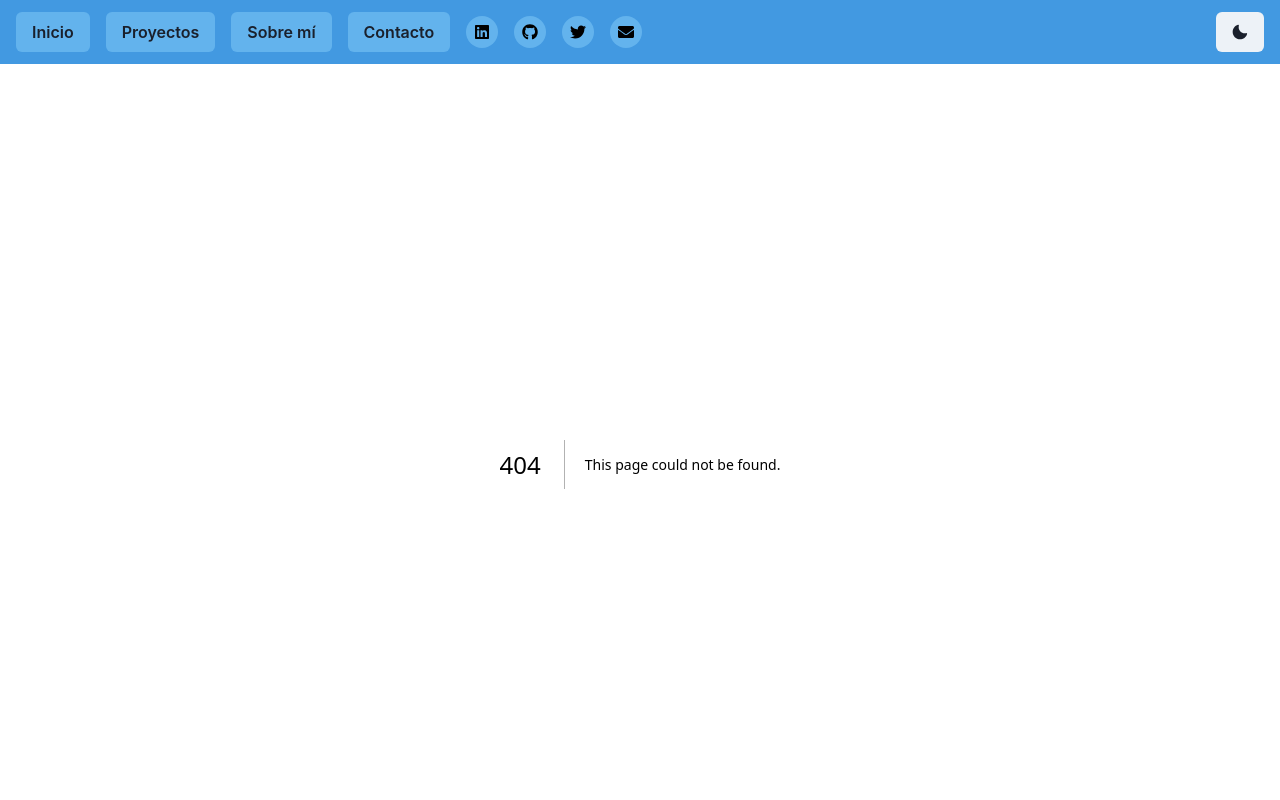
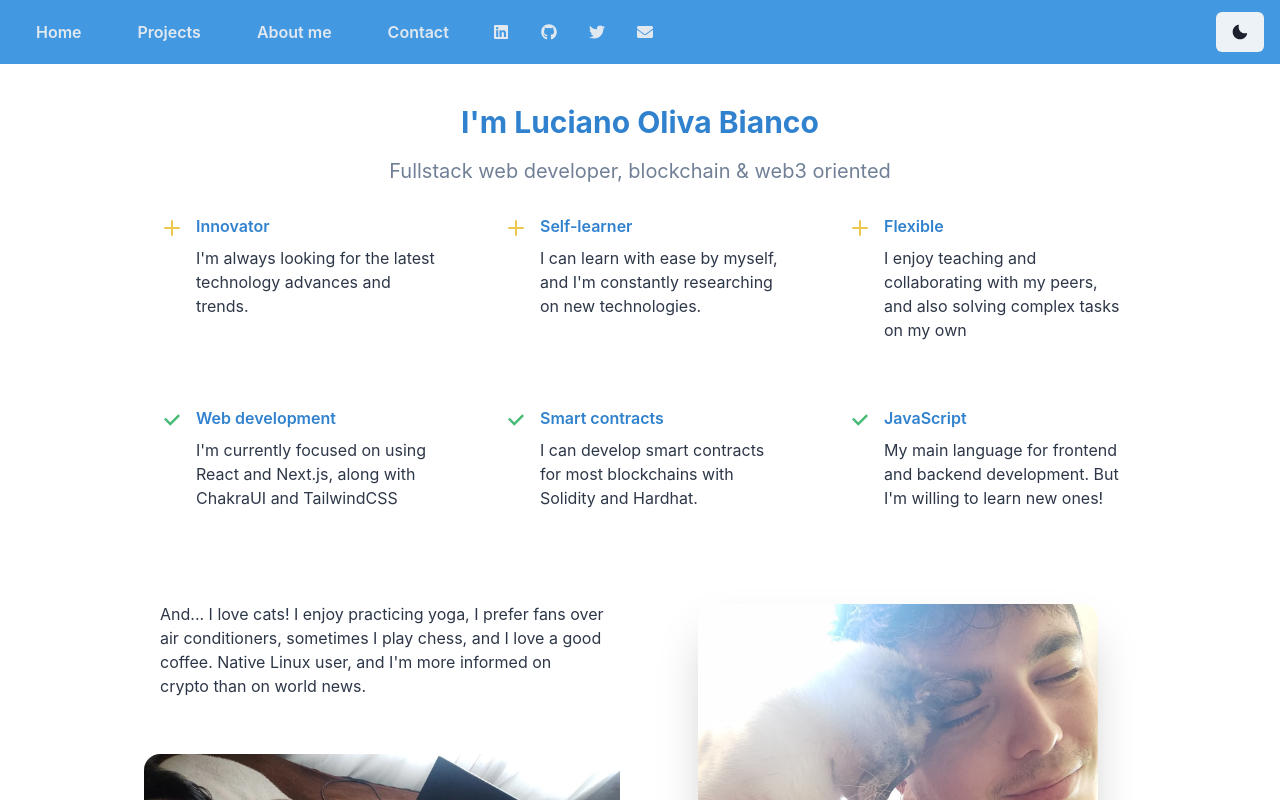
Before and after one commit to luloxi/portfolio-lulox, a Next.js app: page /about in a window 1280 px wide. Before the commit this address had no page. Shown: the top 800 px of the page. Built offline with nearby package versions, Linux system fonts and the light colour scheme.

Commit message:
Translated to english and styled it up a bit

```diff
--- a/pages/sobre-mi.tsx
+++ b/pages/about.tsx
@@ -13,8 +13,11 @@ export default function Home() {
   return (
     <>
       <Head>
-        <title>Sobre mí | Lulox Portfolio</title>
-        <meta name="description" content="Full-stack Web3 developer" />
+        <title>About me | Lulox Portfolio</title>
+        <meta
+          name="description"
+          content="About me, Luciano Oliva Bianco, Full-stack Web3 developer"
+        />
         <link rel="icon" href="/favicon.ico" />
       </Head>
 
@@ -26,12 +29,15 @@ export default function Home() {
         textAlign={"center"}
         mt={6}
       >
-        <Heading fontSize={"3xl"} mt={4}>
-          Soy Luciano Oliva Bianco
+        <Heading
+          color={useColorModeValue("blue.500", "blue.300")}
+          fontSize={"3xl"}
+          mt={4}
+        >
+          I'm Luciano Oliva Bianco
         </Heading>
         <Text color={useColorModeValue("gray.500", "gray.300")} fontSize={"xl"}>
-          Desarrollador web de aplicaciones decentralizadas y contratos
-          inteligentes.
+          Fullstack web developer, blockchain & web3 oriented
         </Text>
       </Stack>
       <AboutContent />
--- a/pages/contacto.tsx
+++ b/pages/contact.tsx
@@ -5,8 +5,8 @@ export default function Contact() {
   return (
     <>
       <Head>
-        <title>Contacto | Lulox Portfolio</title>
-        <meta name="description" content="Full-stack Web3 developer" />
+        <title>Contact | Lulox Portfolio</title>
+        <meta name="description" content="Contact form & other info" />
         <link rel="icon" href="/favicon.ico" />
       </Head>
 
--- a/pages/index.tsx
+++ b/pages/index.tsx
@@ -8,7 +8,10 @@ export default function Home() {
     <>
       <Head>
         <title>Lulox Portfolio</title>
-        <meta name="description" content="Full-stack Web3 developer" />
+        <meta
+          name="description"
+          content="Hi, I'm Luciano, and this is my personal site. I'm a Full-stack Web3 developer"
+        />
         <link rel="icon" href="/favicon.ico" />
       </Head>
 
--- a/src/components/AboutCats.tsx
+++ b/src/components/AboutCats.tsx
@@ -8,7 +8,9 @@ import {
   useColorModeValue,
 } from "@chakra-ui/react";
 
-export default function Hero() {
+export default function AboutCats() {
+  const bgColor = useColorModeValue("gray.300", "gray.700");
+
   return (
     <Container maxW={"container.lg"}>
       <Stack
@@ -19,11 +21,17 @@ export default function Hero() {
         direction={{ base: "column", md: "row" }}
       >
         <Stack flex={1} spacing={{ base: 5, md: 10 }}>
-          <Text color={useColorModeValue("gray.700", "gray.300")}>
-            Curiosidades sobre mi... ¡me encantan los gatos! Disfruto de hacer
-            yoga, prefiero los ventiladores a los aires acondicionados, a veces
-            juego al ajedrez, y me encanta el café de especialidad. Uso Linux de
-            forma nativa, y sé más de cripto que de actualidad.
+          <Text
+            color={useColorModeValue("gray.700", "gray.300")}
+            _hover={{ bg: bgColor }}
+            transition={"background 0.9s ease"}
+            p={4}
+            borderRadius={24}
+          >
+            And... I love cats! I enjoy practicing yoga, I prefer fans over air
+            conditioners, sometimes I play chess, and I love a good coffee.
+            Native Linux user, and I'm more informed on crypto than on world
+            news.
           </Text>
           <Image
             alt={"Hero Image"}
--- a/src/components/AboutContent.tsx
+++ b/src/components/AboutContent.tsx
@@ -8,38 +8,50 @@ import {
   VStack,
   useColorModeValue,
 } from "@chakra-ui/react";
-import { CheckIcon } from "@chakra-ui/icons";
+import { CheckIcon, AddIcon } from "@chakra-ui/icons";
 
 const features = [
   {
     id: 1,
-    title: "Innovador",
-    text: "Siempre busco ser parte de la vanguardia tecnológica, y encuentro eso en la tecnología blockchain.",
+    title: "Innovator",
+    text: "I'm always looking for the latest technology advances and trends.",
+    icon: AddIcon,
+    iconColor: "yellow.400",
   },
   {
     id: 2,
-    title: "Auto-didacta",
-    text: "Tengo facilidad para aprender por mis medios, y constantemente estoy investigando nuevas tecnologías.",
+    title: "Self-learner",
+    text: "I can learn with ease by myself, and I'm constantly researching on new technologies.",
+    icon: AddIcon,
+    iconColor: "yellow.400",
   },
   {
     id: 3,
     title: "Flexible",
-    text: "Disfruto de enseñar y colaborar con mis colegas, y tambien de resolver tareas complejas a solas.",
+    text: "I enjoy teaching and collaborating with my peers, and also solving complex tasks on my own",
+    icon: AddIcon,
+    iconColor: "yellow.400",
   },
   {
     id: 4,
-    title: "Desarrollo web",
-    text: "Utilizo React y Next.js, junto a las últimas herramientas del mercado como TailwindCSS y ChakraUI.",
+    title: "Web development",
+    text: "I'm currently focused on using React and Next.js, along with ChakraUI and TailwindCSS",
+    icon: CheckIcon,
+    iconColor: "green.400",
   },
   {
     id: 5,
     title: "Smart contracts",
-    text: "Con Solidity y Hardhat puedo desarrollar contratos inteligentes para la mayoría de las blockchains.",
+    text: "I can develop smart contracts for most blockchains with Solidity and Hardhat.",
+    icon: CheckIcon,
+    iconColor: "green.400",
   },
   {
     id: 6,
     title: "JavaScript",
-    text: "Mi lenguaje principal, tanto para frontend como para backend, aunque estoy abierto a utilizar otros lenguajes.",
+    text: "My main language for frontend and backend development. But I'm willing to learn new ones!",
+    icon: CheckIcon,
+    iconColor: "green.400",
   },
 ];
 
@@ -60,12 +72,18 @@ export default function AboutContent() {
               borderRadius={24}
               p={3}
               _hover={{ bg: bgColor }}
+              transition={"background 0.9s ease"}
             >
-              <Box color={"green.400"} px={2}>
-                <Icon as={CheckIcon} />
+              <Box color={feature.iconColor} px={2}>
+                <Icon as={feature.icon} />
               </Box>
               <VStack align={"start"}>
-                <Text fontWeight={600}>{feature.title}</Text>
+                <Text
+                  color={useColorModeValue("blue.500", "blue.300")}
+                  fontWeight={600}
+                >
+                  {feature.title}
+                </Text>
                 <Text color={textColor}>{feature.text}</Text>
               </VStack>
             </HStack>
--- a/src/components/NavBar.tsx
+++ b/src/components/NavBar.tsx
@@ -29,8 +29,9 @@ const SocialButton = ({
 }) => {
   return (
     <chakra.button
-      bg={useColorModeValue("blue.300", "blue.700")}
+      bg={useColorModeValue("blue.400", "blue.800")}
       rounded={"full"}
+      color={useColorModeValue("gray.200", "gray.200")}
       w={8}
       h={8}
       cursor={"pointer"}
@@ -42,7 +43,7 @@ const SocialButton = ({
       justifyContent={"center"}
       transition={"background 0.3s ease"}
       _hover={{
-        bg: useColorModeValue("blue.200", "blue.800"),
+        bg: useColorModeValue("blue.600", "blue.600"),
       }}
     >
       <VisuallyHidden>{label}</VisuallyHidden>
@@ -52,25 +53,26 @@ const SocialButton = ({
 };
 
 const Links = [
-  { name: "Inicio", href: "/" },
-  { name: "Proyectos", href: "proyectos" },
-  { name: "Sobre mí", href: "sobre-mi" },
-  { name: "Contacto", href: "contacto" },
+  { name: "Home", href: "/" },
+  { name: "Projects", href: "projects" },
+  { name: "About me", href: "about" },
+  { name: "Contact", href: "contact" },
 ];
 
 const NavLink = ({ children, href }: { children: ReactNode; href: string }) => (
   <Link href={`${href}`}>
     <Box
-      px={4}
-      py={2}
+      px={5}
+      py={5}
       rounded={"md"}
-      bg={useColorModeValue("blue.300", "blue.700")}
+      // bg={useColorModeValue("blue.300", "blue.700")}
       textAlign={"center"}
-      color={useColorModeValue("gray.800", "gray.200")}
+      color={useColorModeValue("gray.200", "gray.200")}
       fontWeight={"600"}
+      transition={"background 0.3s ease"}
       _hover={{
         textDecoration: "none",
-        bg: useColorModeValue("blue.100", "blue.500"),
+        bg: useColorModeValue("blue.600", "blue.600"),
       }}
     >
       {children}
@@ -101,7 +103,7 @@ export default function NavBar() {
                 </>
               )
             }
-            aria-label={"Abrir menú"}
+            aria-label={"Open menú"}
             display={{ md: "none" }}
             onClick={isOpen ? onClose : onOpen}
           />
```
Also changed, not shown: pages/projects.tsx (renamed from pages/proyectos.tsx, +5 -2 lines), src/components/ContactForm.jsx (+23 -14 lines), src/components/Hero.tsx (+22 -19 lines), src/components/ProjectsContent.tsx (+20 -17 lines), 1 other file (tests, documents, lock files or other folders).
